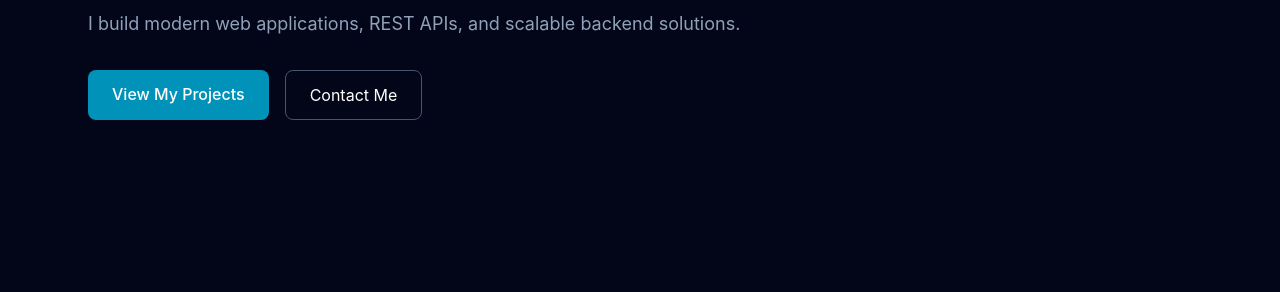
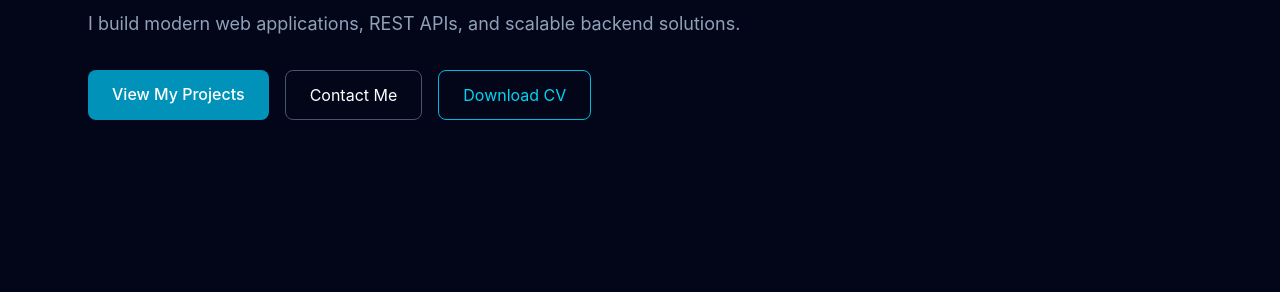
Before and after one commit to Alidaraghmeh/portfolio, a website: page index.html in a window 1280 px wide. Shown: the part 508-800 px from the top of the page. Drawn offline with Linux system fonts and the light colour scheme.

Commit message:
Add downloadable CV

```diff
--- a/index.html
+++ b/index.html
@@ -90,11 +90,21 @@
     View My Projects
 </a>
 
+
                 <a href="#contact"
                    class="border border-slate-600 hover:border-cyan-400 px-6 py-3 rounded-lg transition">
                     Contact Me
                 </a>
+<a href="./assets/Ali_Daraghmeh_CV_Public.pdf"
+   download
+   class="inline-block border border-cyan-500
+          text-cyan-400 hover:bg-cyan-500
+          hover:text-white px-6 py-3
+          rounded-lg transition">
 
+    Download CV
+
+</a>
             </div>
 
         </div>
```
Also changed, not shown: css/output.css, 1 other file.
